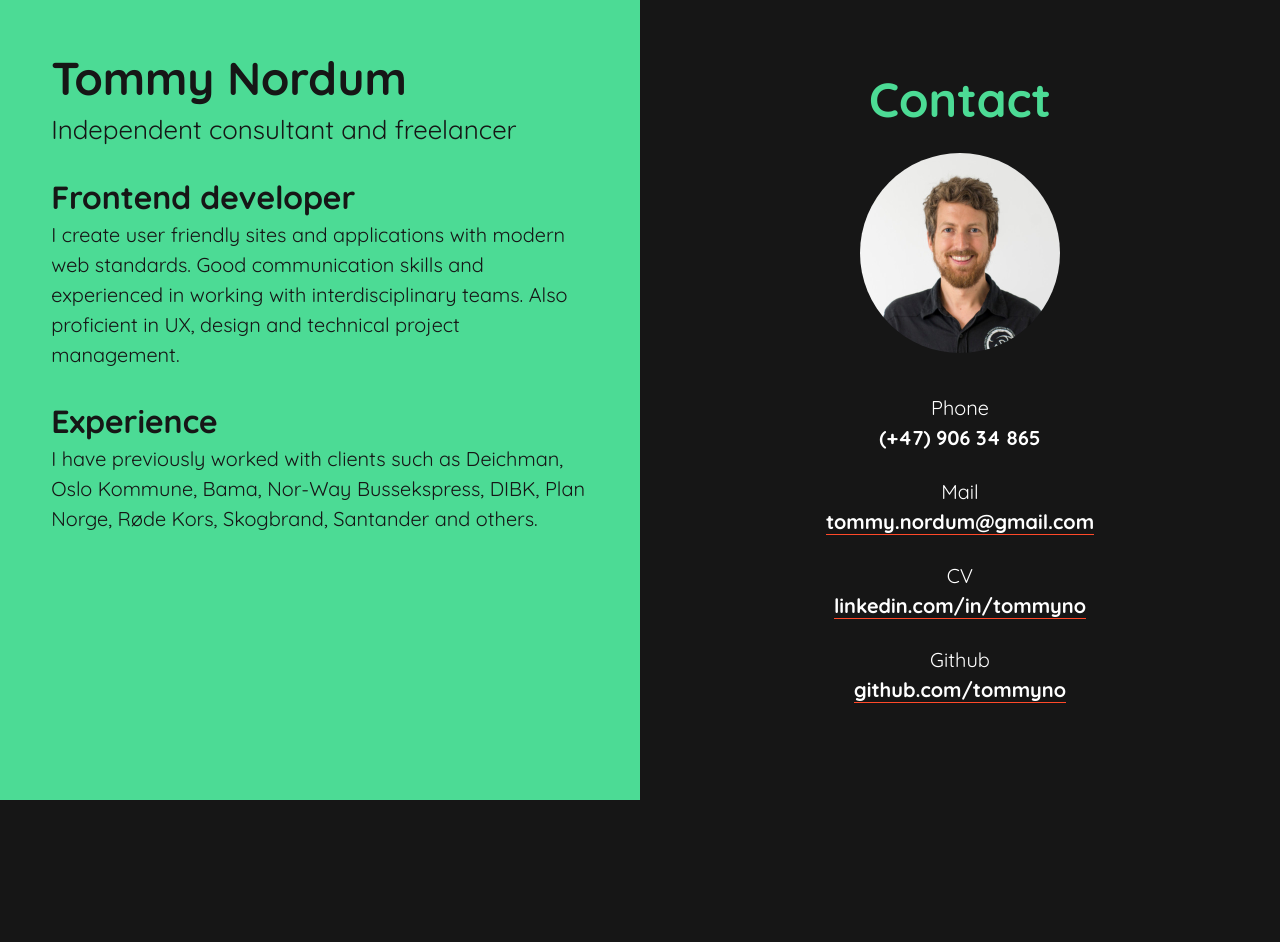
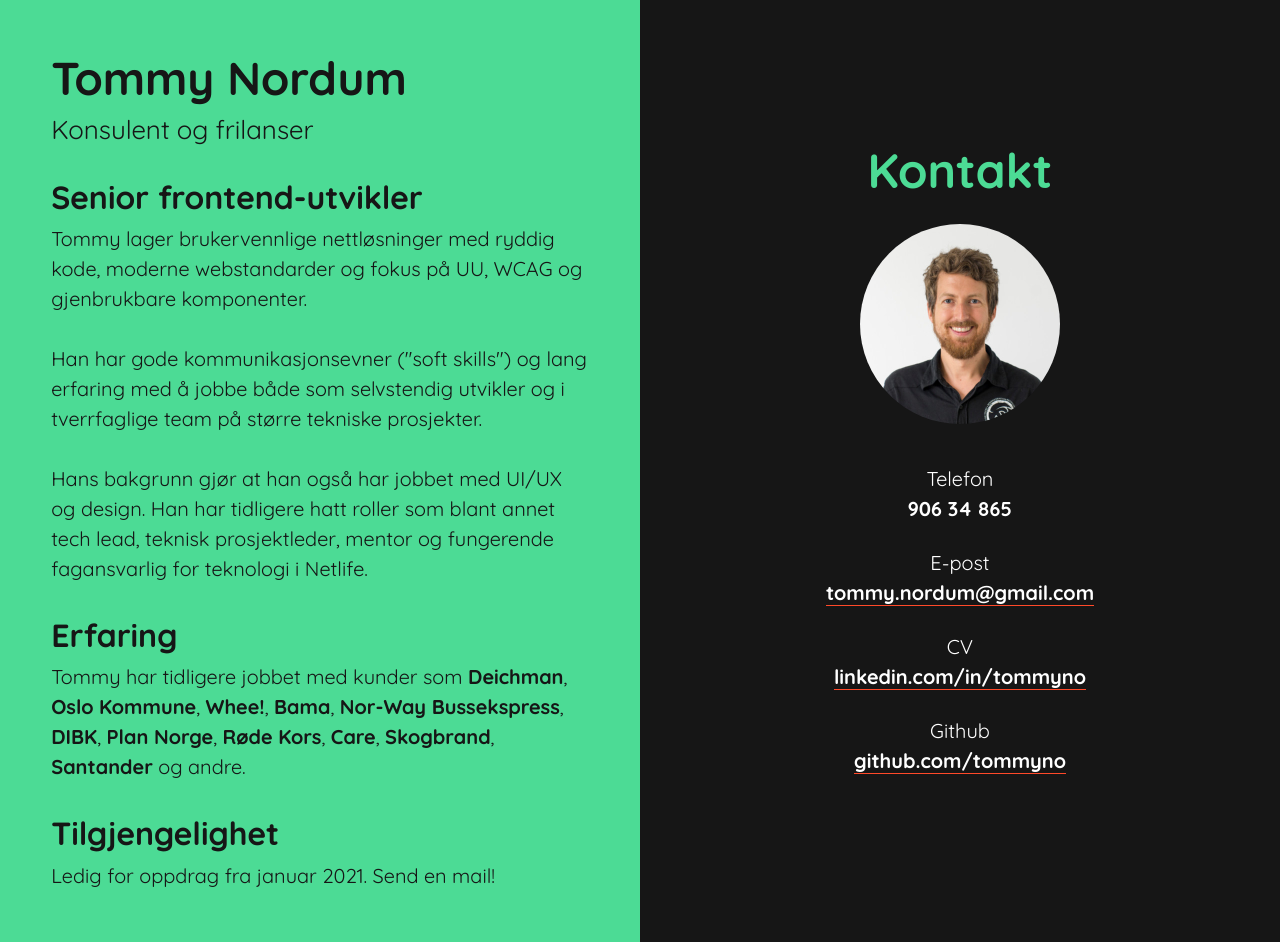
Before and after one commit to tommyno/tommyno, a plain HTML site: page index.html in a window 1280 px wide. Before the commit the page ends 800 px from the top, so only its background shows below. Drawn offline with Linux system fonts and the light colour scheme; files whose address does not match are found by name.

Commit message:
Translate page to norwegian

```diff
--- a/index.html
+++ b/index.html
@@ -13,28 +13,35 @@
     <main class="about">
       <article>
         <h1 data-animate-in data-animation-order="1">Tommy Nordum</h1>
-        <p class="h3" data-animate-in data-animation-order="2">
-          Independent consultant and freelancer
+        <p class="h3" data-animate-in data-animation-order="2">Konsulent og frilanser</p>
+
+        <h2 data-animate-in data-animation-order="3">Senior frontend-utvikler</h2>
+        <p data-animate-in data-animation-order="4">
+          Tommy lager brukervennlige nettløsninger med ryddig kode, moderne webstandarder og fokus på UU, WCAG og gjenbrukbare komponenter. <br /><br />
+
+          Han har gode kommunikasjonsevner ("soft skills") og lang erfaring med å jobbe både som selvstendig utvikler og i tverrfaglige team på større tekniske prosjekter.<br /><br />
+
+          Hans bakgrunn gjør at han også har jobbet med UI/UX og design. Han har tidligere hatt roller som blant annet tech lead, teknisk prosjektleder, mentor og fungerende fagansvarlig for teknologi i Netlife.
         </p>
 
-        <h2 data-animate-in data-animation-order="3">Frontend developer</h2>
-        <p data-animate-in data-animation-order="4">I create user friendly sites and applications with modern web standards. Good communication skills and experienced in working with interdisciplinary teams. Also proficient in UX, design and technical project management.</p>
+        <h2 data-animate-in data-animation-order="5">Erfaring</h2>
+        <p data-animate-in data-animation-order="6">Tommy har tidligere jobbet med kunder som <strong>Deichman</strong>, <strong>Oslo Kommune</strong>, <strong>Whee!</strong>, <strong>Bama</strong>, <strong>Nor-Way Bussekspress</strong>, <strong>DIBK</strong>, <strong>Plan Norge</strong>, <strong>Røde Kors</strong>, <strong>Care</strong>, <strong>Skogbrand</strong>, <strong>Santander</strong> og andre.</p>
 
-        <h2 data-animate-in data-animation-order="5">Experience</h2>
-        <p data-animate-in data-animation-order="6">I have previously worked with clients such as Deichman, Oslo Kommune, Bama, Nor-Way Bussekspress, DIBK, Plan Norge, Røde Kors, Skogbrand, Santander and others.</p>
+        <h2 data-animate-in data-animation-order="5">Tilgjengelighet</h2>
+        <p data-animate-in data-animation-order="6">Ledig for oppdrag fra januar 2021. Send en mail!</p>
       </article>
     </main>
 
     <aside class="contact">
       <div>
-        <h2 class="contact__title" data-animate-in data-animation-order="1">Contact</h2>
+        <h2 class="contact__title" data-animate-in data-animation-order="1">Kontakt</h2>
         <img src="profil.jpg" alt="portrait image" class="round-image" data-animate-in data-animation-order="2" />
         <dl>
-          <dt data-animate-in data-animation-order="3">Phone</dt>
-          <dd data-animate-in data-animation-order="4">(+47) 906 34 865</dd>
+          <dt data-animate-in data-animation-order="3">Telefon</dt>
+          <dd data-animate-in data-animation-order="4">906 34 865</dd>
         </dl>
         <dl>
-          <dt data-animate-in data-animation-order="5">Mail</dt>
+          <dt data-animate-in data-animation-order="5">E-post</dt>
           <dd data-animate-in data-animation-order="6"><a href="mailto:tommy.nordum@gmail.com">tommy.nordum@gmail.com</a></dd>
         </dl>
         <dl>
--- a/styles.css
+++ b/styles.css
@@ -99,7 +99,7 @@ h2,
 .h2 {
   font-size: 32px;
   margin-top: 32px;
-  margin-bottom: 4px;
+  margin-bottom: 8px;
   line-height: 1.2;
 }
 
```
